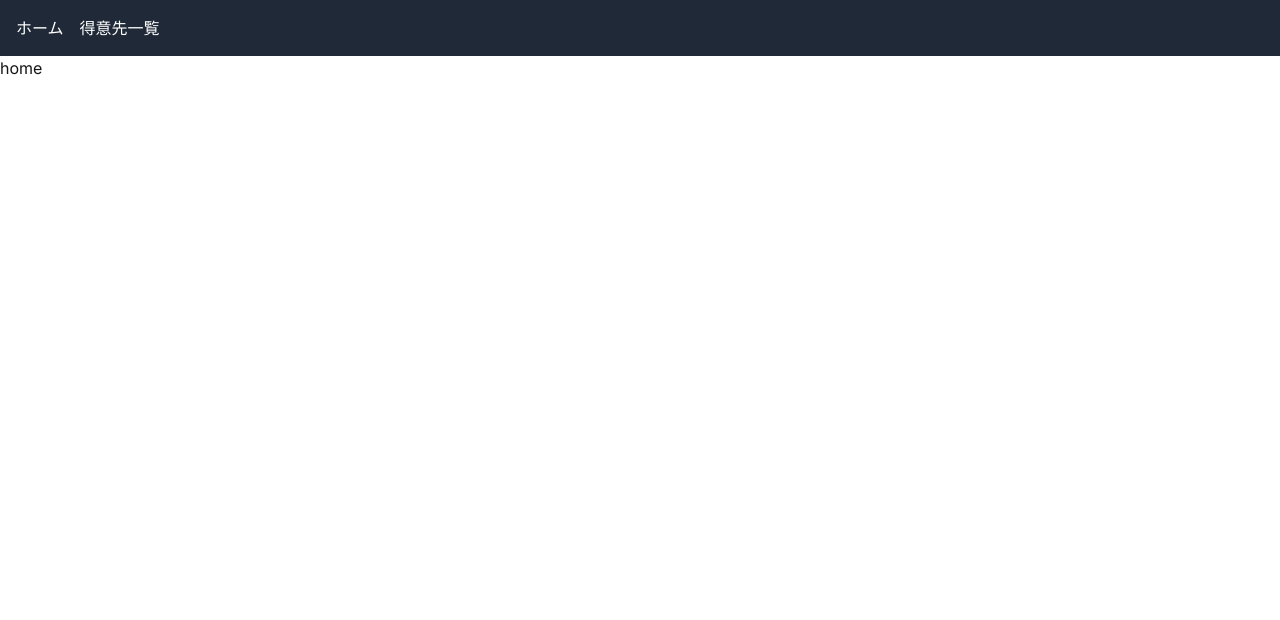
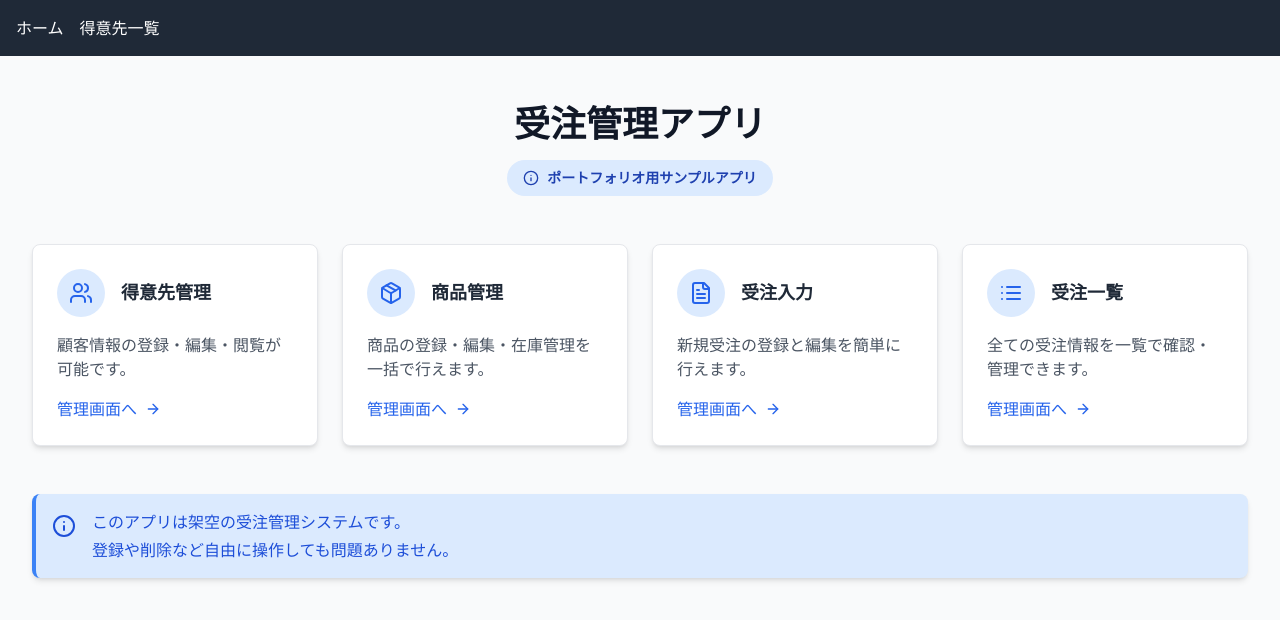
Before and after one commit to taikidev0922/my-nextjs-docker-postgres-app, a Next.js app: page / in a window 1280 px wide. Shown: the top 620 px of the page. Built offline with nearby package versions, Linux system fonts and the light colour scheme.

Commit message:
ダッシュボード作成

```diff
--- a/app/page.tsx
+++ b/app/page.tsx
@@ -1,3 +1,90 @@
+import React from "react";
+import { Users, Package, FileText, List, ArrowRight, Info } from "lucide-react";
+
+interface DashboardCardProps {
+  title: string;
+  description: string;
+  icon: React.ElementType;
+  href: string;
+}
+
+const DashboardCard: React.FC<DashboardCardProps> = ({
+  title,
+  description,
+  icon: Icon,
+  href,
+}) => (
+  <a
+    href={href}
+    className="block p-6 bg-white rounded-lg shadow-md hover:shadow-lg transition-all duration-300 border border-gray-200 hover:border-blue-500"
+  >
+    <div className="flex items-center mb-4">
+      <div className="p-3 bg-blue-100 rounded-full mr-4">
+        <Icon className="h-6 w-6 text-blue-600" />
+      </div>
+      <h3 className="text-lg font-semibold text-gray-800">{title}</h3>
+    </div>
+    <p className="text-gray-600 mb-4">{description}</p>
+    <div className="flex items-center text-blue-600 font-medium">
+      <span>管理画面へ</span>
+      <ArrowRight className="ml-2 h-4 w-4" />
+    </div>
+  </a>
+);
+
 export default function Page() {
-  return <div>home</div>;
+  return (
+    <div className="min-h-screen bg-gray-50 py-12 px-4 sm:px-6 lg:px-8">
+      <div className="max-w-7xl mx-auto">
+        <div className="text-center mb-12">
+          <h1 className="text-4xl font-bold text-gray-900 mb-4">
+            受注管理アプリ
+          </h1>
+          <div className="inline-flex items-center bg-blue-100 text-blue-800 rounded-full px-4 py-2 text-sm font-semibold">
+            <Info className="w-4 h-4 mr-2" />
+            ポートフォリオ用サンプルアプリ
+          </div>
+        </div>
+
+        <div className="grid grid-cols-1 md:grid-cols-2 lg:grid-cols-4 gap-6 mb-12">
+          <DashboardCard
+            title="得意先管理"
+            description="顧客情報の登録・編集・閲覧が可能です。"
+            icon={Users}
+            href="/customers"
+          />
+          <DashboardCard
+            title="商品管理"
+            description="商品の登録・編集・在庫管理を一括で行えます。"
+            icon={Package}
+            href="/products"
+          />
+          <DashboardCard
+            title="受注入力"
+            description="新規受注の登録と編集を簡単に行えます。"
+            icon={FileText}
+            href="/orders/new"
+          />
+          <DashboardCard
+            title="受注一覧"
+            description="全ての受注情報を一覧で確認・管理できます。"
+            icon={List}
+            href="/orders"
+          />
+        </div>
+
+        <div className="bg-blue-100 border-l-4 border-blue-500 text-blue-700 p-4 rounded-lg shadow-md flex items-start">
+          <Info className="h-6 w-6 mr-4 flex-shrink-0 mt-1" />
+          <div>
+            <p className="font-medium">
+              このアプリは架空の受注管理システムです。
+            </p>
+            <p className="mt-1">
+              登録や削除など自由に操作しても問題ありません。
+            </p>
+          </div>
+        </div>
+      </div>
+    </div>
+  );
 }
--- a/package.json
+++ b/package.json
@@ -12,6 +12,7 @@
   "dependencies": {
     "@hookform/resolvers": "^3.9.0",
     "@prisma/client": "5.19.1",
+    "lucide-react": "^0.439.0",
     "next": "14.2.8",
     "react": "^18",
     "react-dom": "^18",
```
Also changed, not shown: 1 other file (tests, documents, lock files or other folders).
